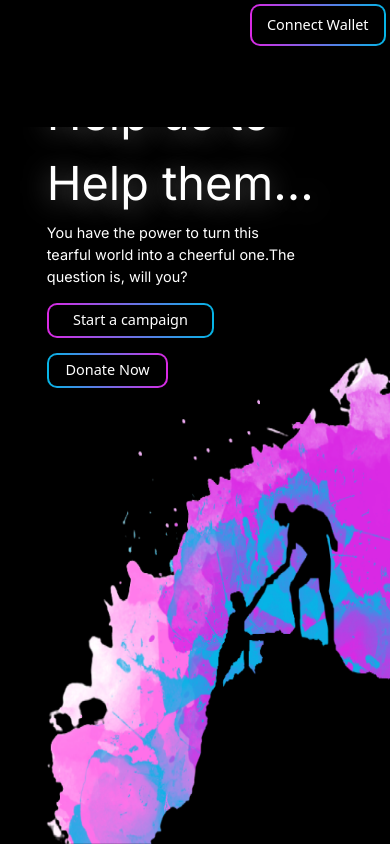
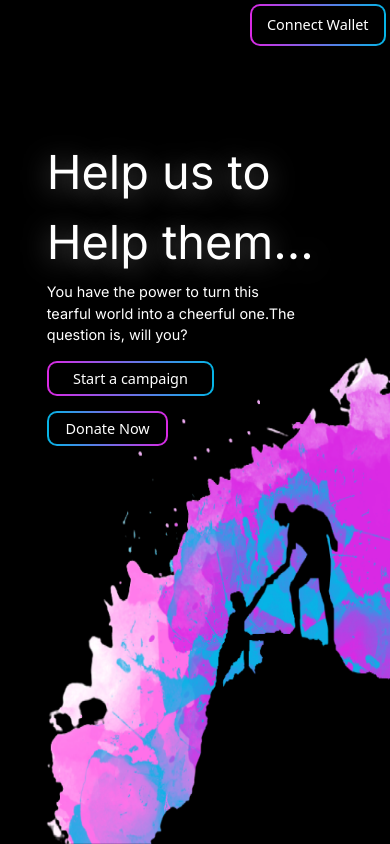
Before and after one commit to PranavPadmanabhan/FundRaiser, a Next.js app: page / in a window 390 px wide. Built offline with nearby package versions, Linux system fonts and the light colour scheme.

Commit message:
first commit

```diff
--- a/pages/index.js
+++ b/pages/index.js
@@ -19,7 +19,7 @@ export default function Home() {
 
 
   return (
-    <div className='relative w-screen h-screen flex flex-col items-start justify-start bg-black pt-[20%] sm:pt-[15%] lg:pt-[10%] box-border'>
+    <div className='relative w-screen h-screen flex flex-col items-start justify-start bg-black pt-[35%] sm:pt-[15%] lg:pt-[10%] box-border'>
       <Head>
         <title>FundRaiser</title>
         <meta name="description" content="Generated by create next app" />
```
